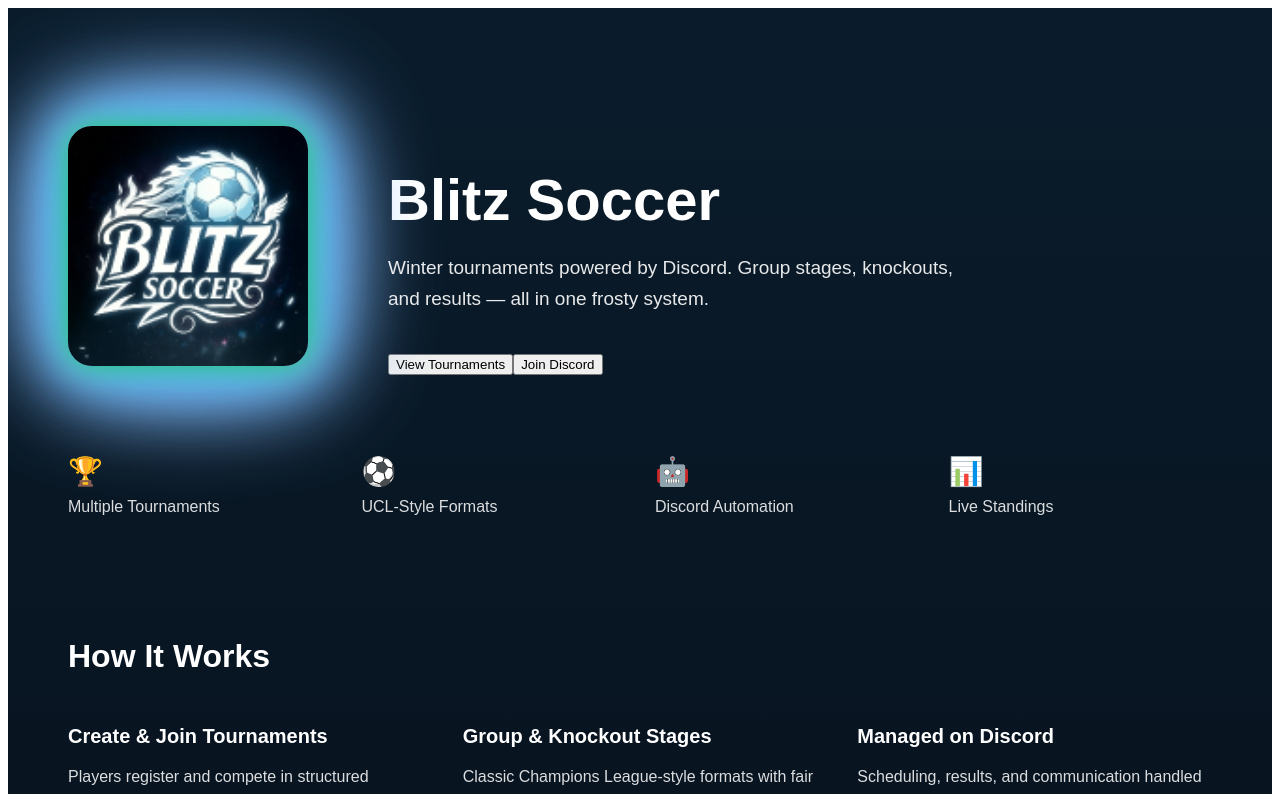
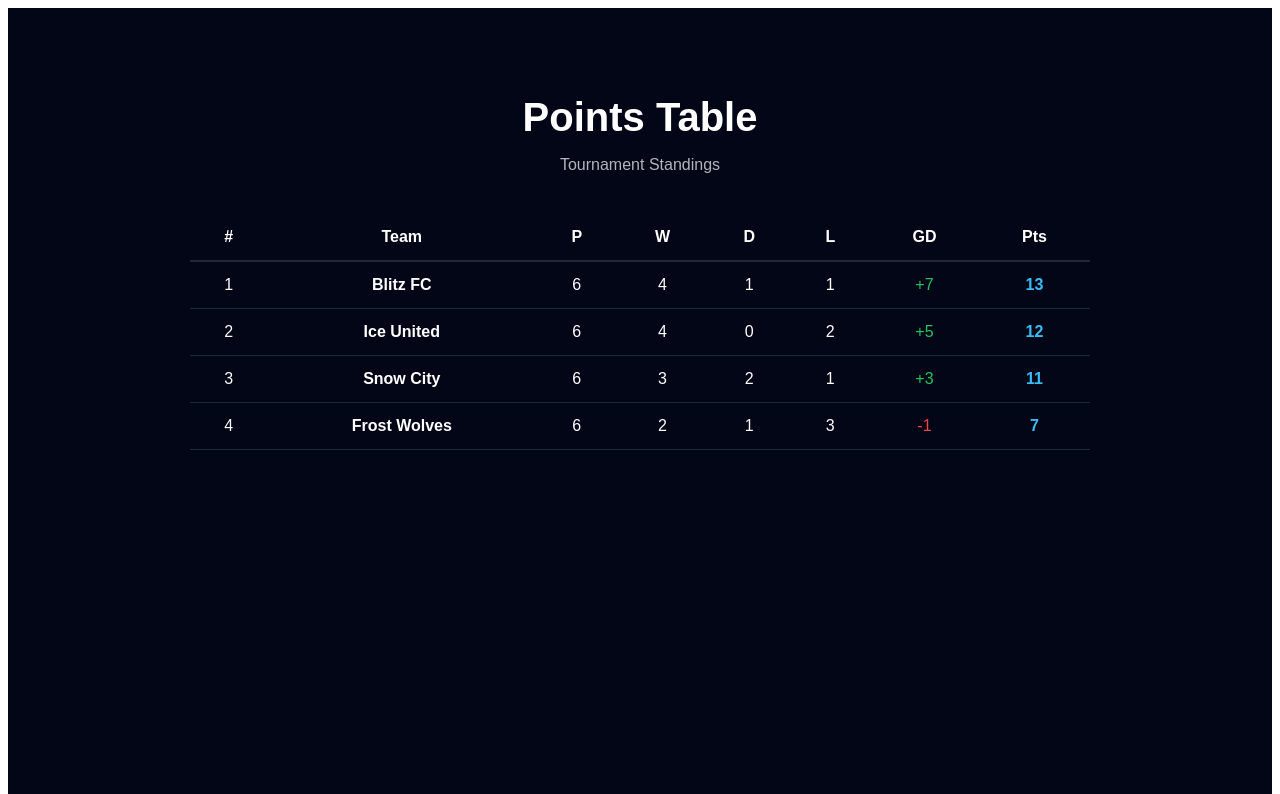
Before and after one commit to ashunium/blitz-soccer, a Next.js app: page / in a window 1280 px wide. Shown: the top 794 px of the page. Built offline with nearby package versions, Linux system fonts and the light colour scheme.

Commit message:
Refactor Home component and remove unused code

```diff
--- a/app/page.js
+++ b/app/page.js
@@ -1,93 +1,103 @@
-"use client";
+export default function Home() {
+  const teams = [
+    { team: "Blitz FC", p: 6, w: 4, d: 1, l: 1, gd: 7, pts: 13 },
+    { team: "Ice United", p: 6, w: 4, d: 0, l: 2, gd: 5, pts: 12 },
+    { team: "Snow City", p: 6, w: 3, d: 2, l: 1, gd: 3, pts: 11 },
+    { team: "Frost Wolves", p: 6, w: 2, d: 1, l: 3, gd: -1, pts: 7 },
+  ];
 
-export default function Home() {
   return (
-    <main style={{ minHeight: "100vh", background: "linear-gradient(to bottom, #0a1c2c, #07101a)", color: "white", fontFamily: "Arial", position: "relative", overflow: "hidden" }}>
-      <Snowfall count={100} />
+    <main
+      style={{
+        minHeight: "100vh",
+        background: "#020617",
+        color: "white",
+        padding: "60px 20px",
+        fontFamily: "Arial, sans-serif",
+      }}
+    >
+      <div style={{ maxWidth: "900px", margin: "0 auto" }}>
+        <h1
+          style={{
+            textAlign: "center",
+            fontSize: "40px",
+            marginBottom: "10px",
+          }}
+        >
+          Points Table
+        </h1>
 
-      {/* Hero Section */}
-      <section style={{ padding: "110px 60px 80px", maxWidth: "1200px", margin: "0 auto", display: "flex", alignItems: "center", gap: "60px", flexWrap: "wrap", zIndex: 1, position: "relative" }}>
-        <img src="/logo.png" alt="Blitz Soccer Logo" style={{ width: "240px", height: "240px", objectFit: "contain", borderRadius: "24px", boxShadow: "0 0 30px #22c55e, 0 0 60px #38bdf8, 0 0 90px #60a5fa, 0 0 120px #93c5fd", filter: "drop-shadow(0 0 10px #93c5fd)" }} />
+        <p
+          style={{
+            textAlign: "center",
+            opacity: 0.7,
+            marginBottom: "40px",
+          }}
+        >
+          Tournament Standings
+        </p>
 
-        <div style={{ maxWidth: "600px", marginLeft: "20px" }}>
-          <h1 style={{ fontSize: "58px", fontWeight: "800", marginBottom: "20px" }}>Blitz Soccer</h1>
-          <p style={{ fontSize: "19px", lineHeight: "1.6", opacity: 0.9 }}>
-            Winter tournaments powered by Discord. Group stages, knockouts, and results — all in one frosty system.
-          </p>
+        <table
+          style={{
+            width: "100%",
+            borderCollapse: "collapse",
+          }}
+        >
+          <thead>
+            <tr style={{ borderBottom: "2px solid #1f2937" }}>
+              {["#", "Team", "P", "W", "D", "L", "GD", "Pts"].map((h) => (
+                <th
+                  key={h}
+                  style={{
+                    padding: "14px",
+                    textAlign: "center",
+                  }}
+                >
+                  {h}
+                </th>
+              ))}
+            </tr>
+          </thead>
 
-          <div style={{ marginTop: "40px" }}>
-            <a href="/tournaments"><button className="snow-btn">View Tournaments</button></a>
-            <a href="https://discord.gg/YOUR_INVITE" target="_blank"><button className="snow-btn outline">Join Discord</button></a>
-          </div>
-        </div>
-      </section>
-
-      {/* Stats */}
-      <section style={{ maxWidth: "1200px", margin: "0 auto", padding: "0 60px 80px", display: "grid", gridTemplateColumns: "repeat(auto-fit, minmax(200px, 1fr))", gap: "30px", zIndex: 1, position: "relative" }}>
-        {[
-          ["🏆", "Multiple Tournaments"],
-          ["⚽", "UCL-Style Formats"],
-          ["🤖", "Discord Automation"],
-          ["📊", "Live Standings"]
-        ].map(([icon, text]) => (
-          <div key={text} className="snow-box">
-            <div style={{ fontSize: "28px" }}>{icon}</div>
-            <p style={{ marginTop: "10px", opacity: 0.85 }}>{text}</p>
-          </div>
-        ))}
-      </section>
-
-      {/* Features */}
-      <section style={{ maxWidth: "1200px", margin: "0 auto", padding: "0 60px 100px", zIndex: 1, position: "relative" }}>
-        <h2 style={{ fontSize: "32px", marginBottom: "30px" }}>How It Works</h2>
-        <div style={{ display: "grid", gridTemplateColumns: "repeat(auto-fit, minmax(260px, 1fr))", gap: "40px" }}>
-          <Feature title="Create & Join Tournaments" text="Players register and compete in structured competitions with clear formats." />
-          <Feature title="Group & Knockout Stages" text="Classic Champions League-style formats with fair progression." />
-          <Feature title="Managed on Discord" text="Scheduling, results, and communication handled seamlessly on Discord." />
-        </div>
-      </section>
-
-      {/* Footer */}
-      <section style={{ borderTop: "1px solid #222", padding: "60px", textAlign: "center", zIndex: 1, position: "relative" }}>
-        <h2 style={{ fontSize: "30px" }}>Ready to compete?</h2>
-        <p style={{ opacity: 0.8, marginTop: "10px" }}>Join Blitz Soccer and take part in organized football tournaments.</p>
-        <a href="/tournaments"><button className="snow-btn" style={{ marginTop: "30px" }}>Browse Tournaments</button></a>
-      </section>
+          <tbody>
+            {teams.map((t, i) => (
+              <tr
+                key={t.team}
+                style={{
+                  borderBottom: "1px solid #1f2937",
+                  textAlign: "center",
+                }}
+              >
+                <td style={{ padding: "14px" }}>{i + 1}</td>
+                <td style={{ padding: "14px", fontWeight: "600" }}>
+                  {t.team}
+                </td>
+                <td style={{ padding: "14px" }}>{t.p}</td>
+                <td style={{ padding: "14px" }}>{t.w}</td>
+                <td style={{ padding: "14px" }}>{t.d}</td>
+                <td style={{ padding: "14px" }}>{t.l}</td>
+                <td
+                  style={{
+                    padding: "14px",
+                    color: t.gd >= 0 ? "#22c55e" : "#ef4444",
+                  }}
+                >
+                  {t.gd > 0 ? `+${t.gd}` : t.gd}
+                </td>
+                <td
+                  style={{
+                    padding: "14px",
+                    fontWeight: "700",
+                    color: "#38bdf8",
+                  }}
+                >
+                  {t.pts}
+                </td>
+              </tr>
+            ))}
+          </tbody>
+        </table>
+      </div>
     </main>
   );
 }
-
-function Snowfall({ count }) {
-  const flakes = Array.from({ length: count });
-  return (
-    <>
-      {flakes.map((_, i) => {
-        const size = Math.random() * 4 + 2;
-        const left = Math.random() * 100;
-        const duration = Math.random() * 10 + 5;
-        const delay = Math.random() * 10;
-        return <div key={i} style={{
-          position: 'absolute',
-          top: '-10px',
-          left: `${left}%`,
-          width: `${size}px`,
-          height: `${size}px`,
-          backgroundColor: 'white',
-          borderRadius: '50%',
-          opacity: Math.random() * 0.8 + 0.2,
-          animation: `fall ${duration}s linear ${delay}s infinite`,
-          zIndex: 0
-        }} />;
-      })}
-    </>
-  );
-}
-
-function Feature({ title, text }) {
-  return (
-    <div className="snow-box">
-      <h3 style={{ fontSize: "20px", marginBottom: "10px" }}>{title}</h3>
-      <p style={{ opacity: 0.85, lineHeight: "1.6" }}>{text}</p>
-    </div>
-  );
-}
```
